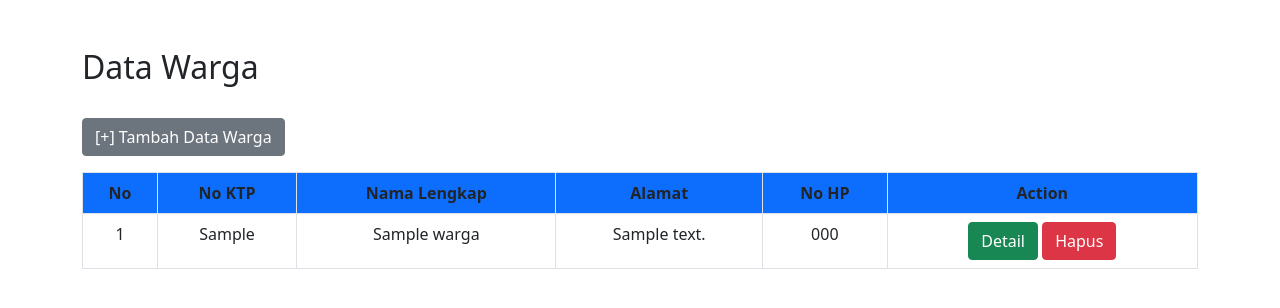
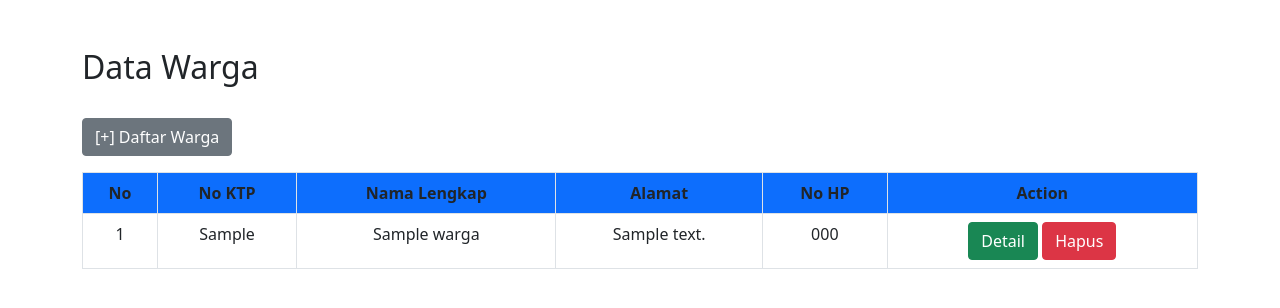
Before and after one commit to nrfauziah/phpbasic, a PHP site: page / in a window 1280 px wide. Shown: the top 308 px of the page. Run offline with PHP 8.4, Linux system fonts and the light colour scheme; tables that the repository leaves empty or names only in its code hold one stand-in row (values such as "Sample post").

```diff
--- a/phpbasic/index.php
+++ b/phpbasic/index.php
@@ -45,7 +45,7 @@ include('mylib/myDb.php');
     <div class="col-12">
         <div class="mt-5">
             <h2>Data Warga</h2>
-            <a href="form-daftar.php" class="btn btn-secondary mt-4 mb-3">[+] Tambah Data Warga</a>
+            <a href="form-daftar.php" class="btn btn-secondary mt-4 mb-3">[+] Daftar Warga</a>
         </div>
     <?php
         if(isset($_POST['daftar'])){
```
